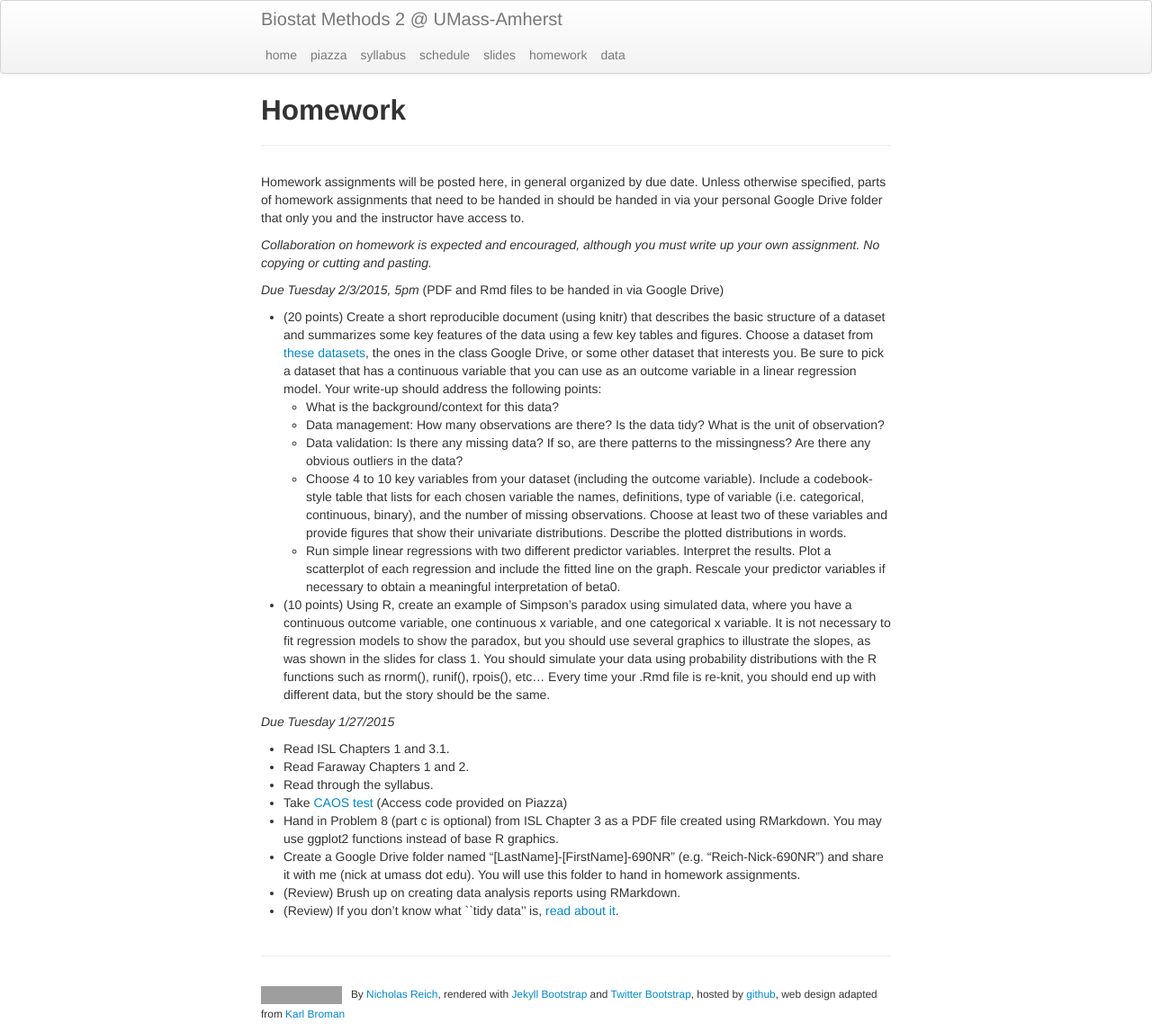
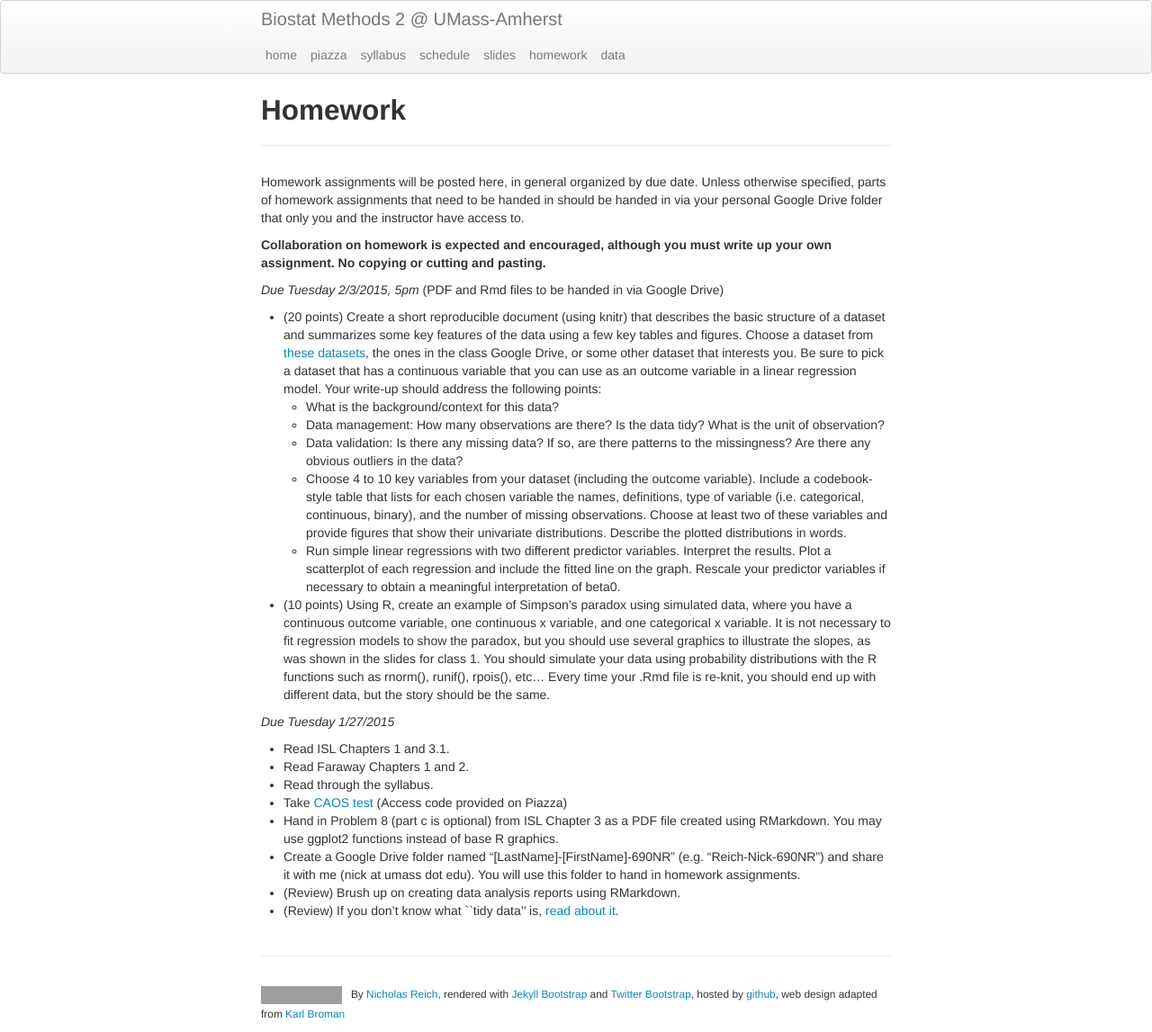
Before and after one commit to nickreich/stat-modeling-2015, a Jekyll site: the page built from pages/homework.md, in a window 1280 px wide. Shown: the whole page at 90% size. Built offline with Jekyll 4.4.1, drawn with Linux system fonts in a browser that asks for light colours; grey boxes are pictures that could not be loaded.

```diff
--- a/pages/homework.md
+++ b/pages/homework.md
@@ -6,7 +6,7 @@ tagline:
 
 Homework assignments will be posted here, in general organized by due date. Unless otherwise specified, parts of homework assignments that need to be handed in should be handed in via your personal Google Drive folder that only you and the instructor have access to.
 
-*Collaboration on homework is expected and encouraged, although you must write up your own assignment. No copying or cutting and pasting.*
+**Collaboration on homework is expected and encouraged, although you must write up your own assignment. No copying or cutting and pasting.**
 
 _Due Tuesday 2/3/2015, 5pm_
 (PDF and Rmd files to be handed in via Google Drive)
```
